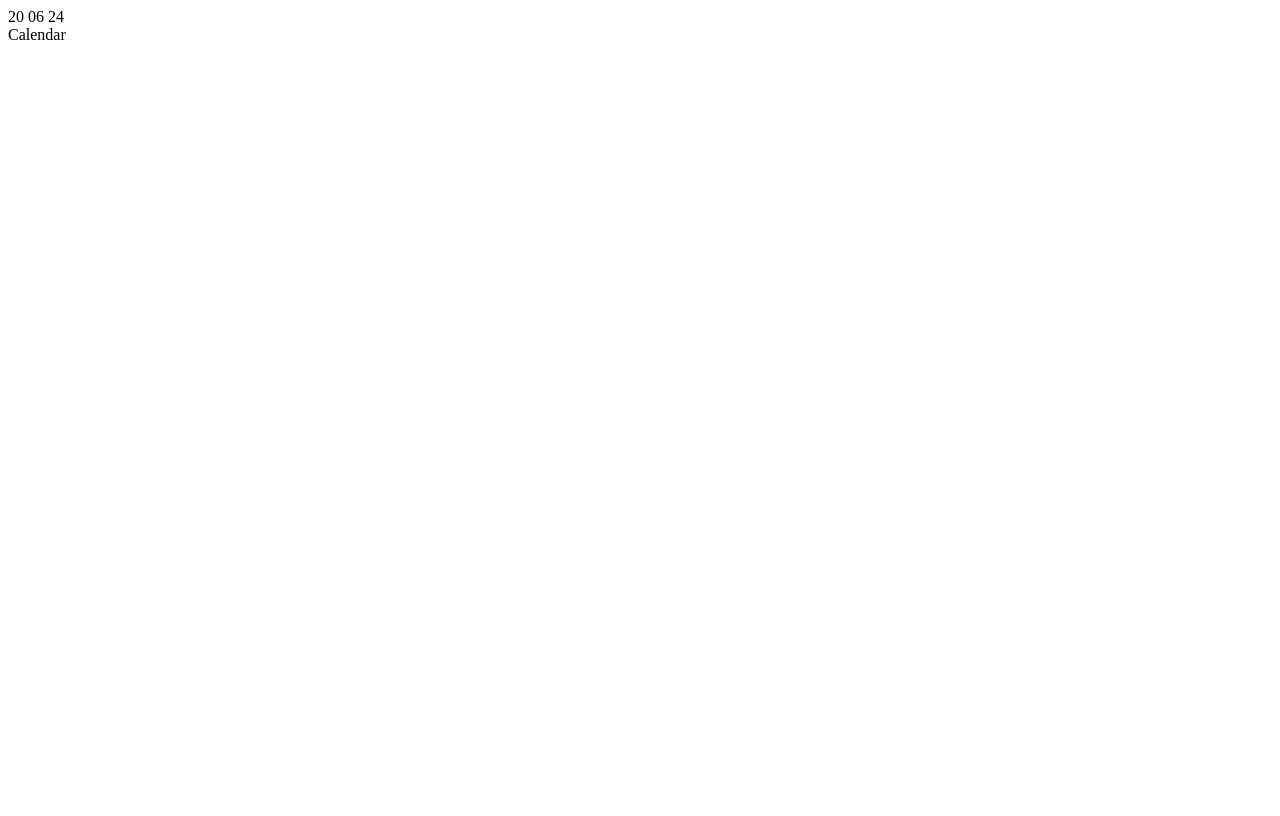
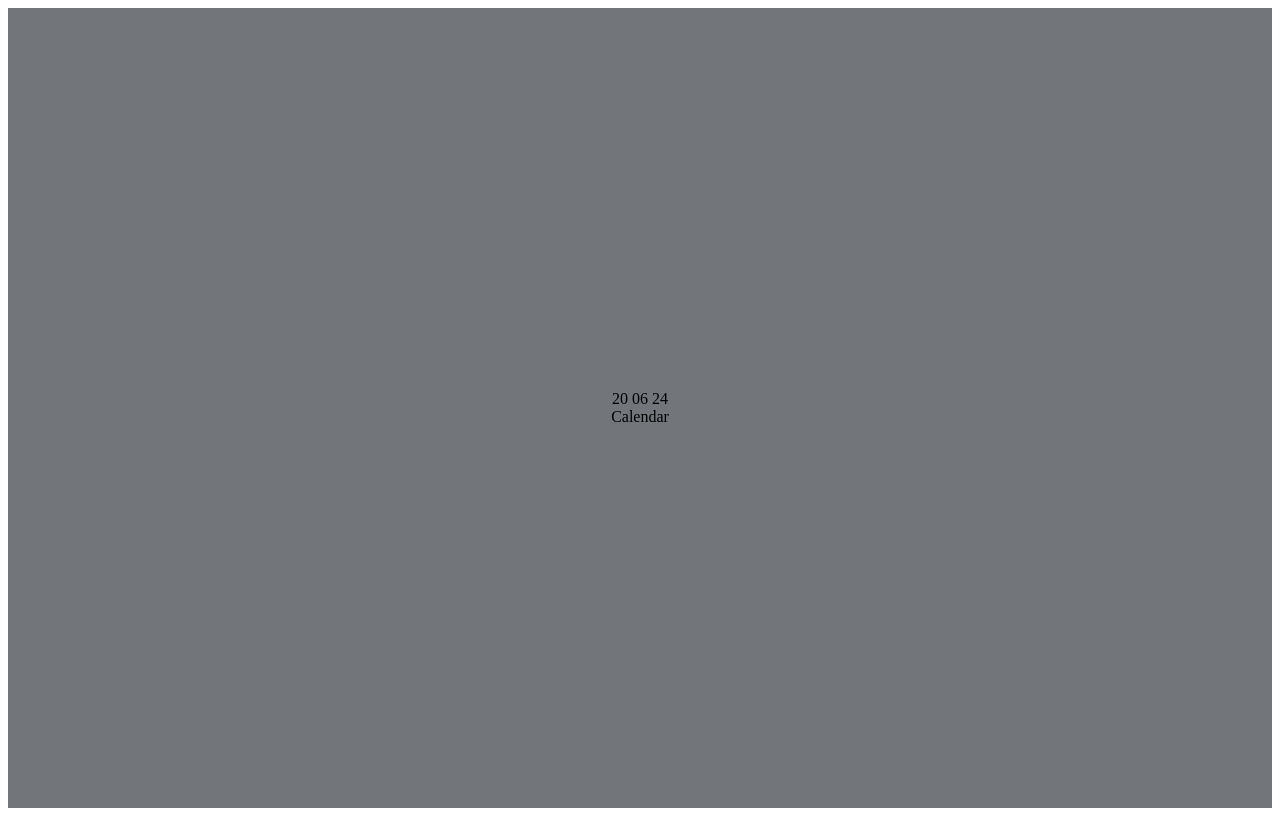
Before and after one commit to IvanSH-Jr/calendarWithTodo, a React (Create React App) app: page / in a window 1280 px wide. Built offline with nearby package versions, Linux system fonts and the light colour scheme.

Commit message:
init: some styles for app

```diff
--- a/src/App.tsx
+++ b/src/App.tsx
@@ -1,11 +1,12 @@
 import React from 'react';
 import { Calendar } from './components/Calendar/Calendar';
 import { formatDate } from './utils/data';
+import './static/css/global.css';
 
 const App:React.FC = () => {
   const [selectedDate, selectDate] = React.useState(new Date());
   return (
-    <div className="App">
+    <div className='app__container'>
       <div>{formatDate(selectedDate, 'DD MM YYY')}</div>
      <Calendar selectDate={selectDate} selectedDate={selectedDate} locale='ru'/>
     </div>
--- /dev/null
+++ b/src/static/css/global.css
@@ -0,0 +1,9 @@
+.app__container {
+  display: flex;
+  justify-content: center;
+  align-items: center;
+  flex-direction: column;
+  background-color: #72757a;
+  height: 100vh;
+  margin-inline: auto;
+}
```
